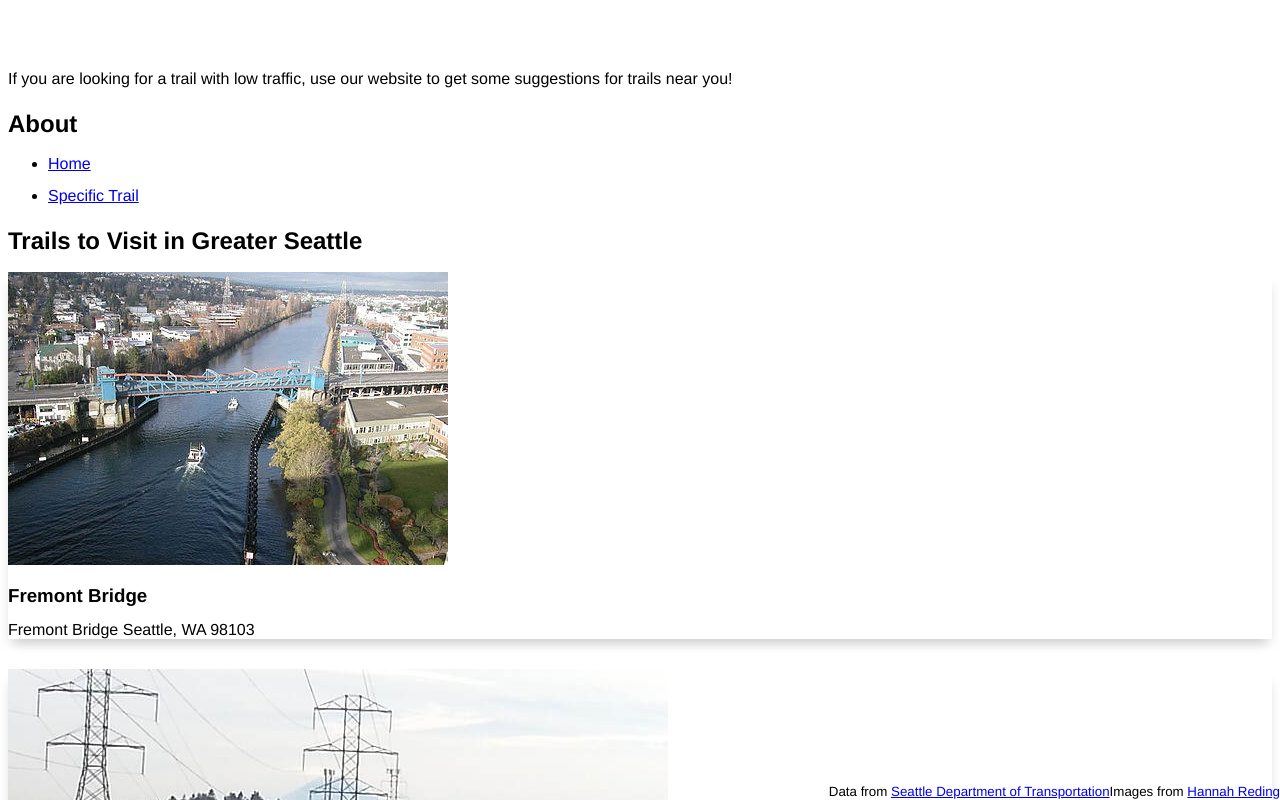
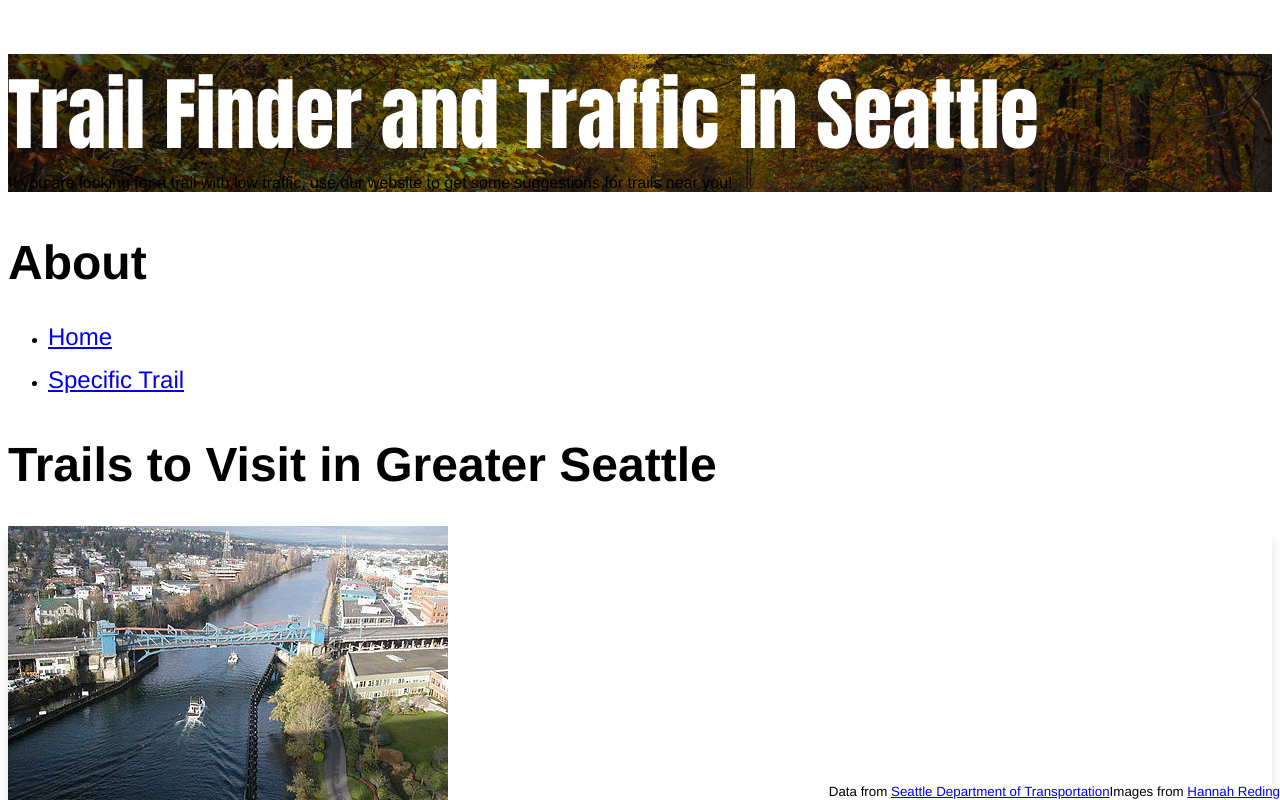
Before and after one commit to info340-au20/project-2-kshruti99, a React (Create React App) app: page / in a window 1280 px wide. Shown: the top 800 px of the page. Built offline with nearby package versions, Linux system fonts and the light colour scheme.

Commit message:
css changes

```diff
--- a/src/index.css
+++ b/src/index.css
@@ -36,3 +36,48 @@ footer {
     flex-basis: 200px;
     margin-bottom: 30px;
 }
+
+header {
+    background-image: url('img/aut-m.jpg');
+    background-position: center;
+    background-size: cover;
+}
+
+@media (min-width: 768px) {
+    header {
+        background-image: url('img/aut-m.jpg');
+        background-position: center;
+        background-size: cover;
+    }
+
+
+}
+
+@media (min-width: 992px) {
+    header {
+        background-image: url('img/aut-lg.jpg');
+        background-position: center;
+        background-size: cover;
+    }
+    nav a{
+        font-size: 1.5rem;
+    }
+    h1 {
+        font-size: 5rem;
+    }
+    h2 {
+        font-size: 3rem;
+    }
+
+
+}
+
+@media (min-width: 1200px) {
+    header {
+        background-image: url('img/aut-xl.jpg');
+        background-position: center;
+        background-size: cover;
+
+    }
+
+}
```
